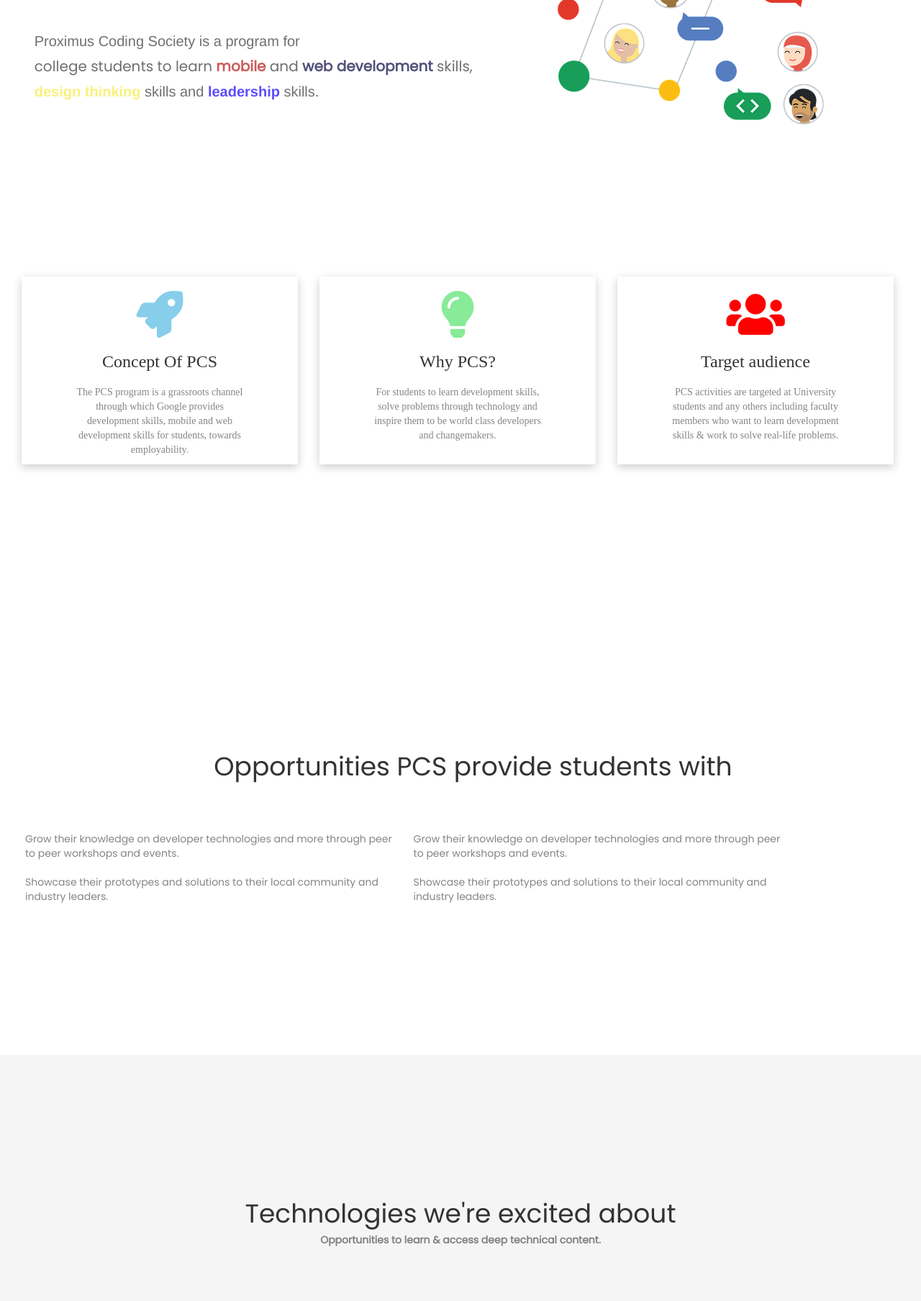
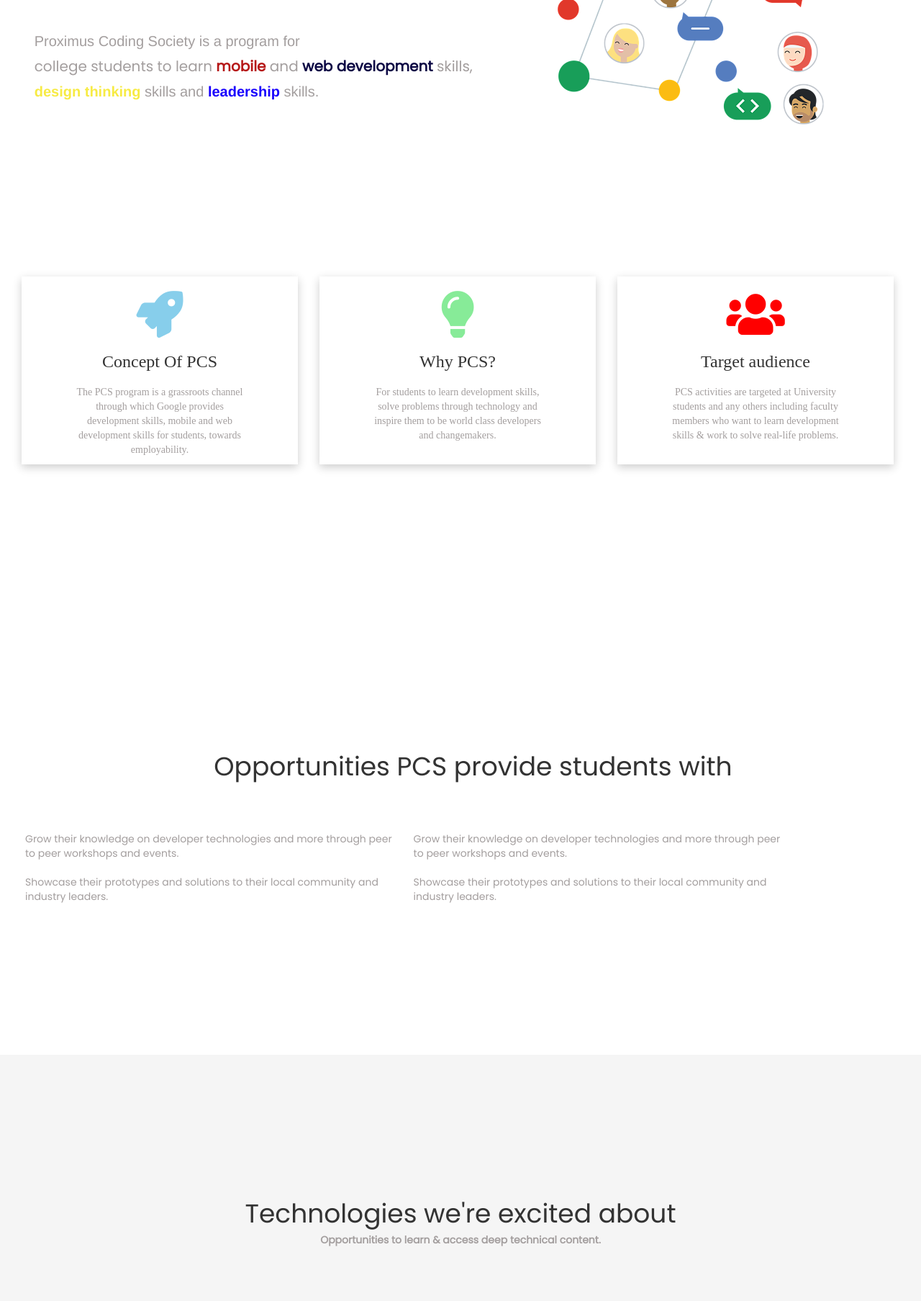
Before and after one commit to pcshmritm/proximus-website, a plain HTML site: page Proximus/public/index.html in a window 1280 px wide. Shown: the part 253-2060 px from the top of the page at 72% size. Drawn offline with nearby package versions, Linux system fonts and the light colour scheme.

Commit message:
complete website of proximus coding society

```diff
--- a/Proximus/public/style/overview.css
+++ b/Proximus/public/style/overview.css
@@ -28,7 +28,7 @@
 
 #p1{
     margin-top: 20px;
-  opacity: 0.6;
+    color: rgb(163, 158, 158);
 }
 
 .why{
@@ -79,7 +79,7 @@
   .overview-flex{
     display: flex;
     margin-top: 70px;
-    opacity: 0.6;
+    color: rgb(163, 158, 158);
   }
 
   #second-innerview{
--- a/Proximus/public/style/style.css
+++ b/Proximus/public/style/style.css
@@ -129,7 +129,7 @@ margin-top: 50px;
 }
 #inner-text1{
     margin-top: 50px;
-    opacity: 0.7;
+    color: rgb(163, 158, 158);
     font-size: 20px;
     justify-content: space-around;
     }
--- a/Proximus/public/style/technology.css
+++ b/Proximus/public/style/technology.css
@@ -25,7 +25,7 @@
   padding-top: 1px;
 }
 #p9{
-    opacity: 0.6;
+    color: rgb(163, 158, 158);
 }
 .second-inner-technology{
     margin-top: 200px;
```
